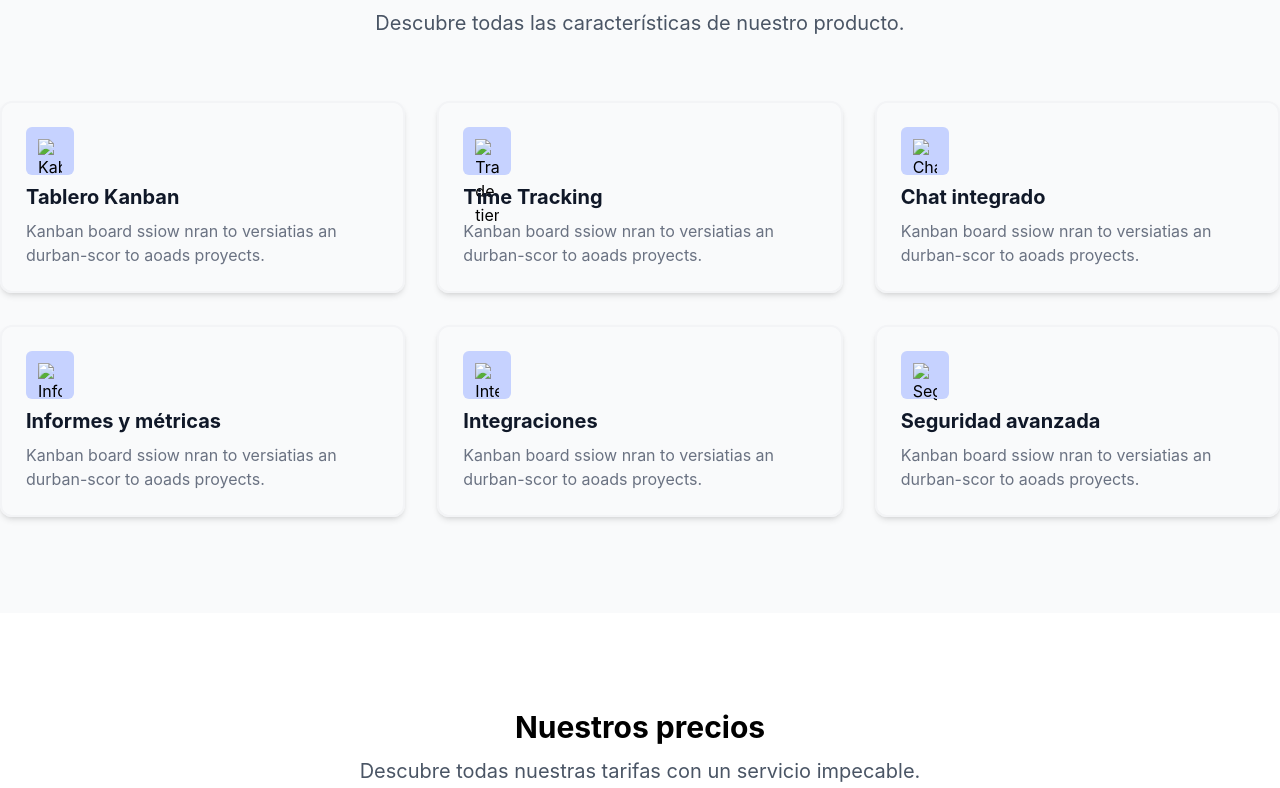
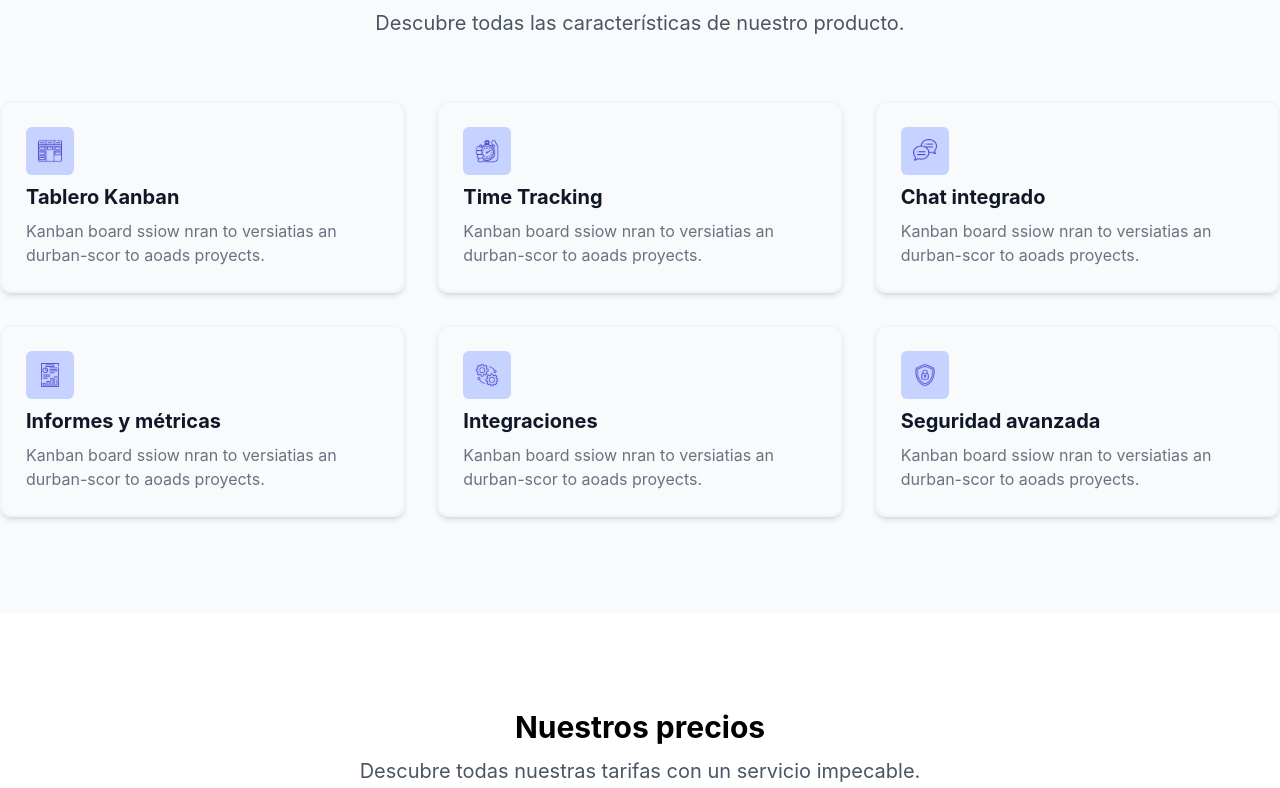
Before and after one commit to sruizdeleon/taskflow-landing, a website built with Vite: page index.html in a window 1280 px wide. Shown: the part 739-1527 px from the top of the page. Built offline with nearby package versions, Linux system fonts and the light colour scheme.

Commit message:
Commit fase 3

```diff
--- a/index.html
+++ b/index.html
@@ -21,7 +21,7 @@
             <li class="flex items-center"><a class="text-indigo-600 font-semibold" href="#funciones">Funciones</a></li>
             <li class="flex items-center"><a class="text-indigo-600 font-semibold" href="#precios">Precios</a></li>
             <li class="flex items-center"><a class="text-indigo-600 font-semibold" href="#testimonios">Testimonios</a></li>
-            <li class="flex items-center"><a class="px-3 py-2 rounded-md bg-indigo-600 text-white font-semibold" href="#cta">Empezar gratis</a></li>
+            <li class="flex items-center"><a class="px-3 py-2 rounded-md bg-indigo-600 hover:bg-indigo-700 transition-colors duration-200 cursor-pointer text-white font-semibold" href="#cta">Empezar gratis</a></li>
           </ul>
         </nav>
       </div>
@@ -32,13 +32,12 @@
 
       <!-- Sección Hero -->
       <section id="hero" class="w-full flex flex-col justify-center items-center py-32 gap-4  bg-linear-to-t from-indigo-50 to-white">
-
-        <p class="text-indigo-600 font-bold bg-indigo-100 rounded-full px-6 py-1">La herramienta #1 en productividad</p>
+        <p class="text-indigo-600 font-bold bg-indigo-100 rounded-full px-6 py-1 animate-bounce">La herramienta #1 en productividad</p>
         <h1 class="text-5xl font-extrabold tracking-tight text-center text-indigo-600">Organiza tu equipo.<br>Potencia tus proyectos</h1>
         <p class="text-xl text-gray-600 text-center">TaskFlow te ayuda a gestionar tu trabajo<br>de manera más eficiente y colaborativa.</p>
         <div class="flex gap-4">
-          <a class="px-3 py-2 rounded-md bg-indigo-600 text-white" href="#started-free" >Empieza gratis</a>
-          <a href="#demo" class="px-3 py-2 rounded-md border-2 border-gray-100 text-grey-600">Ver demo</a>
+          <a class="px-3 py-2 rounded-md bg-indigo-600  hover:bg-indigo-700 transition-colors duration-200 cursor-pointer text-white" href="#started-free" >Empieza gratis</a>
+          <a href="#demo" class="px-3 py-2 rounded-md border-2 border-gray-100 hover:bg-gray-50 transition-colors duration-200 cursor-pointer text-grey-600">Ver demo</a>
         </div>
       </section>
 
@@ -47,44 +46,50 @@
         <h2 class="text-3xl font-bold mb-3">Funciones</h2>
         <p class="text-xl text-gray-600">Descubre todas las características de nuestro producto.</p>
         <div class="grid grid-cols-3 grid-rows-2 gap-8 w-full max-w-7xl mt-16">
-          <article class="flex flex-col gap-2 border-2 border-gray-100 rounded-xl p-6 shadow-md">
-            <div class="bg-indigo-200 p-3 rounded-md w-12 h-12">
-              <img src="" alt="Kaban">
+
+          <article class="flex group flex-col gap-2 border-2 border-gray-100 rounded-xl p-6 shadow-md hover:shadow-lg hover:shadow-indigo-200 transition duration-300">
+            <div class="bg-indigo-200 p-3 rounded-md w-12 h-12 group-hover:scale-110 transition duration-300">
+              <img src="src\assets\kanban.png" alt="Kaban">
             </div>
             <h3 class="text-xl font-bold text-gray-900">Tablero Kanban</h3>
             <p class="text-gray-500">Kanban board ssiow nran to versiatias an durban-scor to aoads proyects.</p>
           </article>
-          <article class="flex flex-col gap-2 border-2 border-gray-100 rounded-xl p-6 shadow-md">
-            <div class="bg-indigo-200 p-3 rounded-md w-12 h-12">
-              <img src="" alt="Traking de tiempo">
+
+          <article class="flex group flex-col gap-2 border-2 border-gray-100 rounded-xl p-6 shadow-md hover:shadow-lg hover:shadow-indigo-200 transition duration-300">
+            <div class="bg-indigo-200 p-3 rounded-md w-12 h-12 group-hover:scale-110 transition duration-300">
+              <img src="src\assets\time-tracking.png" alt="Traking de tiempo">
             </div>
             <h3 class="text-xl font-bold text-gray-900">Time Tracking</h3>
             <p class="text-gray-500">Kanban board ssiow nran to versiatias an durban-scor to aoads proyects.</p>
           </article>
-          <article class="flex flex-col gap-2 border-2 border-gray-100 rounded-xl p-6 shadow-md">
-            <div class="bg-indigo-200 p-3 rounded-md w-12 h-12">
-              <img src="" alt="Chat">
+
+          <article class="flex group flex-col gap-2 border-2 border-gray-100 rounded-xl p-6 shadow-md hover:shadow-lg hover:shadow-indigo-200 transition duration-300">
+            <div class="bg-indigo-200 p-3 rounded-md w-12 h-12 group-hover:scale-110 transition duration-300">
+              <img src="src\assets\speech-bubble.png" alt="Chat">
             </div>
             <h3 class="text-xl font-bold text-gray-900">Chat integrado</h3>
             <p class="text-gray-500">Kanban board ssiow nran to versiatias an durban-scor to aoads proyects.</p>
           </article>
-          <article class="flex flex-col gap-2 border-2 border-gray-100 rounded-xl p-6 shadow-md">
-            <div class="bg-indigo-200 p-3 rounded-md w-12 h-12">
-              <img src="" alt="Informes">
+
+          <article class="flex group flex-col gap-2 border-2 border-gray-100 rounded-xl p-6 shadow-md hover:shadow-lg hover:shadow-indigo-200 transition duration-300">
+            <div class="bg-indigo-200 p-3 rounded-md w-12 h-12 group-hover:scale-110 transition duration-300">
+              <img src="src\assets\business-report.png" alt="Informes">
             </div>
             <h3 class="text-xl font-bold text-gray-900">Informes y métricas</h3>
             <p class="text-gray-500">Kanban board ssiow nran to versiatias an durban-scor to aoads proyects.</p>
           </article>
-          <article class="flex flex-col gap-2 border-2 border-gray-100 rounded-xl p-6 shadow-md">
-            <div class="bg-indigo-200 p-3 rounded-md w-12 h-12">
-              <img src="" alt="Integraciones">
+
+          <article class="flex group flex-col gap-2 border-2 border-gray-100 rounded-xl p-6 shadow-md hover:shadow-lg hover:shadow-indigo-200 transition duration-300">
+            <div class="bg-indigo-200 p-3 rounded-md w-12 h-12 group-hover:scale-110 transition duration-300">
+              <img src="src\assets\integration.png" alt="Integraciones">
             </div>
             <h3 class="text-xl font-bold text-gray-900">Integraciones</h3>
             <p class="text-gray-500">Kanban board ssiow nran to versiatias an durban-scor to aoads proyects.</p>
           </article>
-          <article class="flex flex-col gap-2 border-2 border-gray-100 rounded-xl p-6 shadow-md">
-            <div class="bg-indigo-200 p-3 rounded-md w-12 h-12">
-              <img src="" alt="Seguridad">
+
+          <article class="flex group flex-col gap-2 border-2 border-gray-100 rounded-xl p-6 shadow-md hover:shadow-lg hover:shadow-indigo-200 transition duration-300">
+            <div class="bg-indigo-200 p-3 rounded-md w-12 h-12 group-hover:scale-110 transition duration-300">
+              <img src="src\assets\cyber-security.png" alt="Seguridad">
             </div>
             <h3 class="text-xl font-bold text-gray-900">Seguridad avanzada</h3>
             <p class="text-gray-500">Kanban board ssiow nran to versiatias an durban-scor to aoads proyects.</p>
@@ -108,7 +113,7 @@
               <li>10 tareas por proyecto.</li>
               <li>1 GB de almacenamiento.</li>
             </ul>
-            <a class="mt-6 px-3 py-2 rounded-md border-2 border-gray-100 text-grey-600 font-bold w-full text-center" href="#get-started">Comienza gratis</a>
+            <a class="mt-6 px-3 py-2 rounded-md border-2 border-gray-100  hover:bg-gray-50 transition-colors duration-200 cursor-pointer text-grey-600 font-bold w-full text-center" href="#get-started">Comienza gratis</a>
           </article>
 
           <article class="flex flex-col items-center border-2º border-indigo-600 rounded-2xl scale-105 relative ring-2 ring-indigo-600">
@@ -126,7 +131,7 @@
                 <li>Time tracking.</li>
                 <li>Integraciones.</li>
               </ul>
-              <a class="mt-6 px-3 py-2 rounded-md border-2 border-indigo-600 bg-indigo-600 text-grey-600 text-white font-bold w-full text-center" href="#get-started">Comienza gratis</a>
+              <a class="mt-6 px-3 py-2 rounded-md border-2 border-indigo-600 bg-indigo-600  hover:bg-indigo-700  cursor-pointer text-grey-600 text-white font-bold w-full text-center shadow-md hover:shadow-indigo-600 hover:shadow-xs transition-shadow duration-200" href="#get-started">Comienza gratis</a>
             </div>
           </article>
 
@@ -143,7 +148,7 @@
               <li>Soporte 24/7.</li>
               <li>SLA de 99.9%.</li>
             </ul>
-            <a class="mt-6 px-3 py-2 rounded-md border-2 border-gray-100 text-grey-600 font-bold w-full text-center" href="#get-started">Comienza gratis</a>
+            <a class="mt-6 px-3 py-2 rounded-md border-2 border-gray-100 hover:bg-gray-50 transition-colors duration-200 cursor-pointer text-grey-600 font-bold w-full text-center" href="#get-started">Comienza gratis</a>
           </article>
         </div>
       </section>
@@ -193,9 +198,9 @@
             <h3 class="text-xl font-bold text-white">Únete a miles de equipos</h3>
             <p class="pt-2 text-white">Únete a miles de equipos, si pooperte inductes anums mas por mucho a miles de equipos.</p>
           </div>
-          <div class="flex gap-4 w-full max-w-1/2 rounded-lg py-2 pl-4 pr-2 bg-white/50">
-            <input class="w-full text-white" type="email" placeholder="Email emeas..." />
-            <button class="px-3 py-2 rounded-md bg-indigo-600 text-white">Comentar</button>
+          <div class="relative flex w-full max-w-1/2">
+            <input class="w-full h-14 pl-4 pr-36 bg-white/50 text-white focus:outline-none focus:ring-2 focus:ring-white/50 rounded-lg" type="email" placeholder="Email emeas..."></input>
+            <button class="absolute right-4 top-2 w-28 h-10 px-3 py-1 rounded-md bg-indigo-600 hover:bg-indigo-700 text-white transition-colors duration-200 cursor-pointer">Comentar</button>
           </div>
         </div>
       </section>
```
Also changed, not shown: src/assets/business-report.png (added), src/assets/cyber-security.png (added), src/assets/integration.png (added), src/assets/kanban.png (added), src/assets/speech-bubble.png (added), src/assets/time-tracking.png (added).
